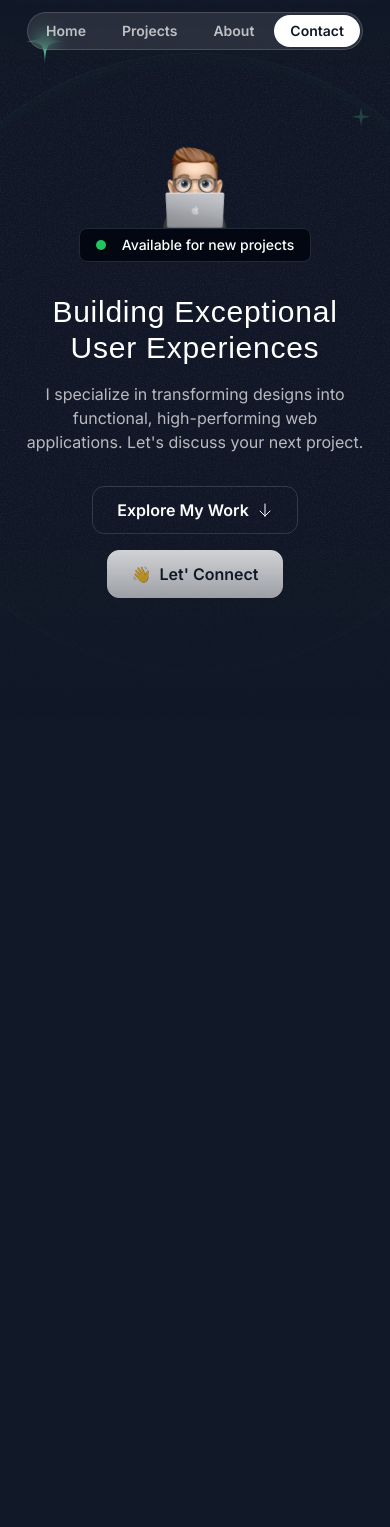
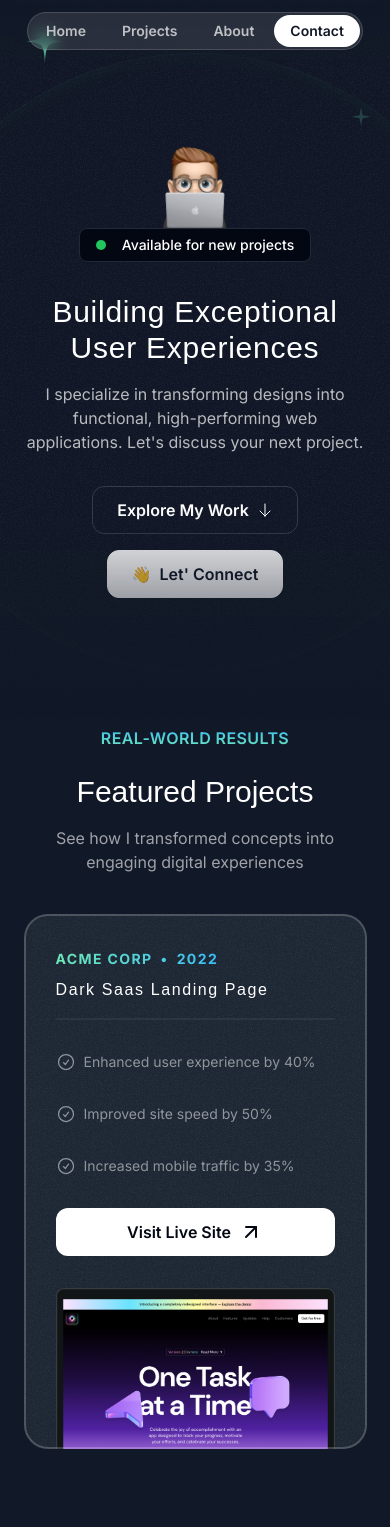
Before and after one commit to ihaseeb8/portfolio, a Next.js app: page / in a window 390 px wide. Shown: the top 1527 px of the page. Before the commit the page ends 973 px from the top, so only its background shows below. Built offline with nearby package versions, Linux system fonts and the light colour scheme; a web font is replaced by a local one.

Commit message:
Added Hero Section

```diff
--- a/src/app/globals.css
+++ b/src/app/globals.css
@@ -9,4 +9,11 @@
     .hero-ring {
         @apply border absolute inset-0  left-1/2 -translate-x-1/2 top-1/2 -translate-y-1/2 rounded-full border-emerald-300/5 shadow-[0px_0px_20px_inset] shadow-emerald-300/5
     }
+
 }
+
+@layer utilities{
+    .container {
+        @apply lg:max-w-5xl;
+    }
+}
--- a/src/app/page.tsx
+++ b/src/app/page.tsx
@@ -1,11 +1,13 @@
 import { Header } from "@/sections/Header";
 import { HeroSection } from "@/sections/Hero";
+import { ProjectsSection } from "@/sections/Projects";
 
 export default function Home() {
   return (
     <div>
       <Header />
       <HeroSection />
+      <ProjectsSection />
     </div>
   );
 }
--- a/src/sections/Projects.tsx
+++ b/src/sections/Projects.tsx
@@ -1,6 +1,12 @@
 import darkSaasLandingPage from "@/assets/images/dark-saas-landing-page.png";
 import lightSaasLandingPage from "@/assets/images/light-saas-landing-page.png";
 import aiStartupLandingPage from "@/assets/images/ai-startup-landing-page.png";
+import ArrowUpRighIcon from '@/assets/icons/arrow-up-right.svg'
+import CheckCircleIcon from '@/assets/icons/check-circle.svg'
+import grainImage from'@/assets/images/grain.jpg'
+
+import { features } from "process";
+import Image from "next/image";
 
 const portfolioProjects = [
   {
@@ -42,5 +48,58 @@
 ];
 
 export const ProjectsSection = () => {
-  return <div>Projects Section</div>;
-};
+  return (
+
+    <section className="pb-14 lg:py-24">
+      <div className="container">
+        <div className="flex justify-center">
+          <p className="uppercase font-semibold tracking-wide bg-gradient-to-t from-emerald-300 to-sky-400 text-transparent bg-clip-text">Real-world Results</p>
+        </div>
+
+        <h2 className="font-serif text-3xl md:text-5xl text-center mt-6">Featured Projects</h2>
+
+        <p className="text-center text-white/60 my-4 md:text-lg lg:text-xl max-w-md mx-auto">See how I transformed concepts into engaging digital experiences</p>
+        <div className="flex flex-col mt-10 gap-20 md:mt-20">
+
+          {portfolioProjects.map(project =>(
+            <div key={project.title} className=" px-8 pt-8 md:pt-12 md:px-10 bg-gray-800 overflow-hidden rounded-3xl relative z-10 after:z-10 after:content-[''] after:absolute after:inset-0 after:outline after:-outline-offset-2 after:pointer-events-none after:rounded-3xl after:outline-white/20 lg:pt-16 lg:px-20">
+                <div className="absolute inset-0 -z-10 opacity-5" style={{backgroundImage: `url(${grainImage.src})`}}></div>
+                <div className="lg:grid lg:grid-cols-2 lg:gap-16">
+
+                  <div className="lg:pb-16">
+                    <div className="bg-gradient-to-r from-emerald-300 to-sky-400 inline-flex gap-2 font-bold bg-black uppercase tracking-widest text-sm text-transparent bg-clip-text">
+                      <span>{project.company}</span>
+                      <span>&bull;</span>
+                      <span>{project.year}</span>
+                    </div>
+
+                    <h3 className="font-serif mt-2 md:mt-5 tracking-widest md:text-4xl">{project.title}</h3>
+                    <hr className="border-t-2 border-white/5 mt-4 md:mt-5"/>
+                    <ul className="flex flex-col gap-4 mt-4">
+                      {project.results.map(result => (
+                        <li className="flex gap-2 text-sm md:text-base mt-4 md:mt-5 text-white/50">
+                          <CheckCircleIcon className='size-5 md:size-6' />
+                        <span>{result.title}</span>
+                        </li>
+                      ))}
+                    </ul>
+                    <a href={project.link}>
+                      <button className="bg-white text-gray-950 h-12 w-full md:w-auto rounded-xl font-semibold inline-flex items-center justify-center gap-2 mt-8 px-6">
+                      <span>Visit Live Site</span>
+                      <ArrowUpRighIcon className='size-6'/>
+                      </button>
+                    </a>
+                  </div>
+                  <div className="relative">
+                    <Image src={project.image} alt={project.title} className="mt-8 -mb-4 md:-mb-0 lg:mt-0 lg:absolute lg:h-full lg:w-auto lg:max-w-none"/>
+                  </div>
+
+
+              </div>
+            </div>
+          ))}
+          </div>
+        </div>
+      </section>
+
+)}
```
